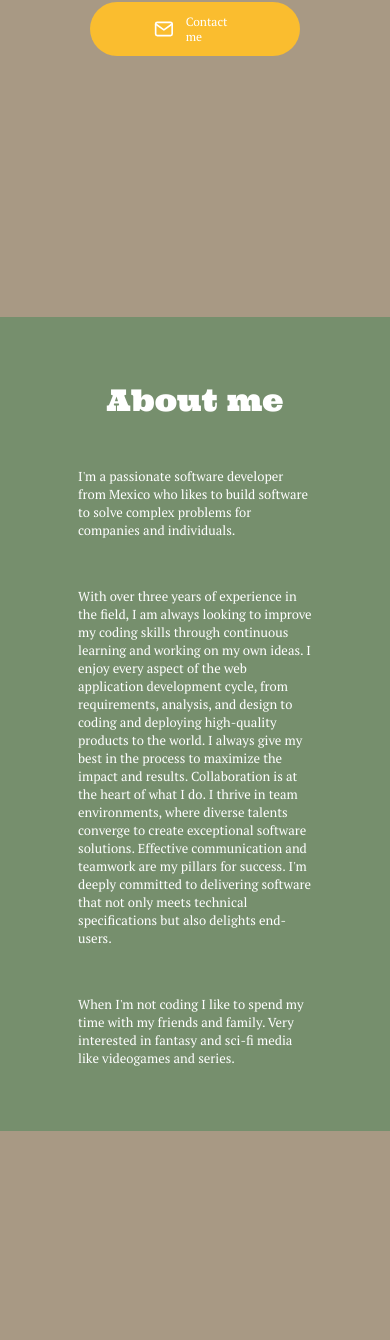
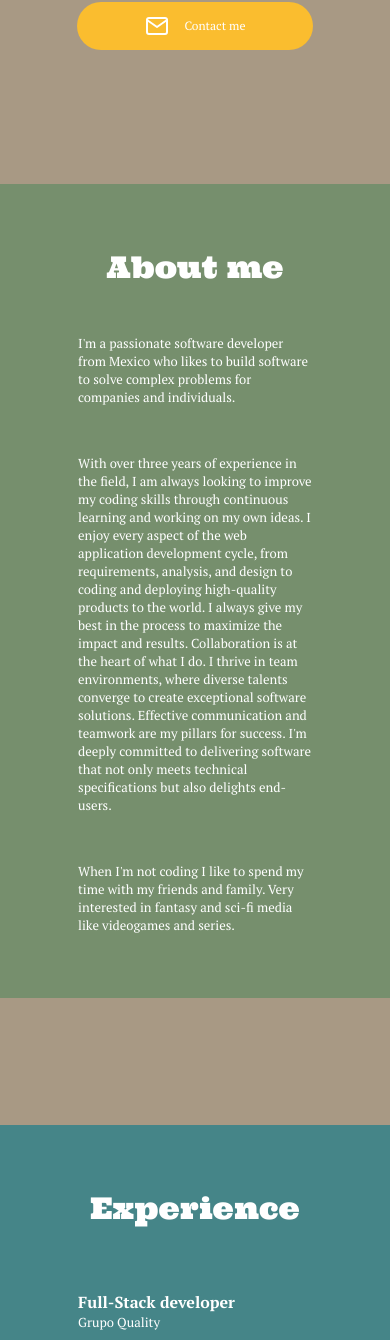
Before and after one commit to francisco-magana/personal-website, a plain HTML site: page index.html in a window 390 px wide. Shown: the part 660-2000 px from the top of the page. Drawn offline with nearby package versions, Linux system fonts and the light colour scheme.

Commit message:
image and style improvements

```diff
--- a/styles/scss/styles.scss
+++ b/styles/scss/styles.scss
@@ -414,8 +414,7 @@ footer {
     }
 
     .btn {
-        margin: 8px 10%;
-
+        margin: 8px 5%;
     }
 
     .profile-image {
@@ -443,4 +442,8 @@ footer {
         display: none;
     }
 
+    .green-section {
+        margin: 10vh 0;
+    }
+
 }
```
Also changed, not shown: public/profile-image.jpeg, styles/styles.css, 1 other file.
